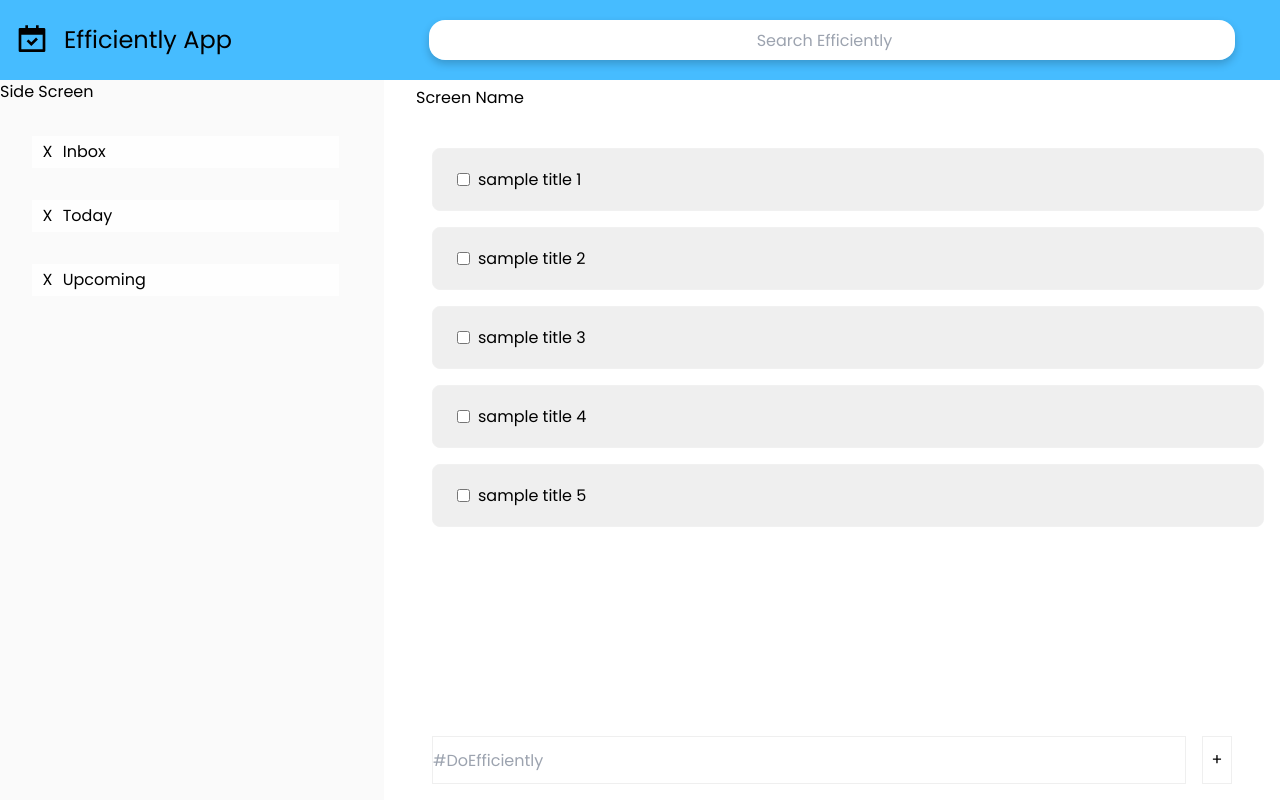
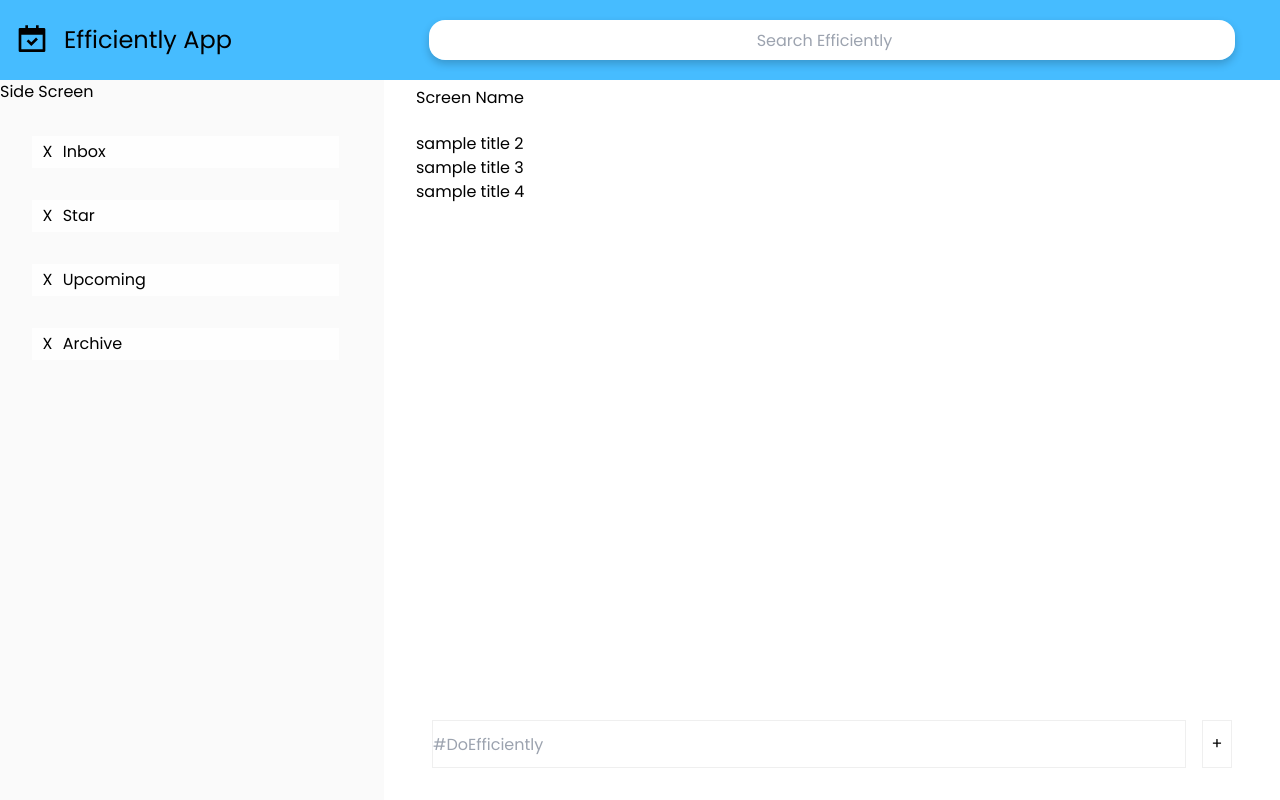
Before and after one commit to pythagoreaneng/efficiently-app-web, a React (Create React App) app: page / in a window 1280 px wide. Built offline with nearby package versions, Linux system fonts and the light colour scheme.

Commit message:
Add filtering

```diff
--- a/src/components/FilteredTasks.js
+++ b/src/components/FilteredTasks.js
@@ -23,22 +23,14 @@ const Checkbox = styled.input`
   margin: 0.5rem;
 `;
 
-const FilteredTasks = ({ tasks, completed }) => {
+const FilteredTasks = ({ tasks, inboxTasks, archiveTasks }) => {
   return (
     <>
       <TasksContainer>
-        {tasks.map((task) => {
-          return (
-            <div>
-              {!completed && (
-                <TaskContainer>
-                  <Checkbox type="checkbox" />
-                  {task.title}
-                </TaskContainer>
-              )}
-            </div>
-          );
-        })}
+        {inboxTasks &&
+          tasks.map((inboxTasks) => {
+            <div>{inboxTasks.title}</div>;
+          })}
       </TasksContainer>
     </>
   );
--- a/src/components/TaskList.js
+++ b/src/components/TaskList.js
@@ -40,7 +40,7 @@ const test = [
     key: 5,
     title: "sample title 5",
     completed: true,
-    star: true,
+    star: false,
     "created-date": "07-24-2021",
     "due-date": "07-24-2021",
   },
@@ -75,7 +75,9 @@ const TasksContainer = styled.div`
   position: relative;
 `;
 
-const TaskList = ({ inbox, today, upcoming }) => {
+const TaskTitleContainer = styled.div``;
+
+const TaskList = ({ inbox, archive, star, upcoming }) => {
   const [tasks, setTasks] = useState(test);
   const addTask = (task) => {
     const newTasks = [task, ...tasks];
@@ -84,18 +86,29 @@ const TaskList = ({ inbox, today, upcoming }) => {
     console.log(tasks);
   };
 
-  const TaskTitleContainer = styled.div``;
+  const inboxTasks = tasks.filter((task) => !task.completed);
+  const archiveTasks = tasks.filter((task) => task.completed);
+  const starTasks = tasks.filter((task) => task.star);
+  const upcomingTasks = tasks.filter((task) => task.upcoming);
 
   return (
     <>
       <TasksContainer>
-        {inbox && <FilteredTasks tasks={tasks} completed={false} />}
-        {today &&
-          tasks.map((task) => {
+        {inbox &&
+          inboxTasks.map((task) => {
+            return <div>{task.title}</div>;
+          })}
+        {archive &&
+          archiveTasks.map((task) => {
+            return <div>{task.title}</div>;
+          })}
+
+        {star &&
+          starTasks.map((task) => {
             return <div>{task.title}</div>;
           })}
         {upcoming &&
-          tasks.map((task) => {
+          upcomingTasks.map((task) => {
             return <div>{task.title}</div>;
           })}
         <TaskFormContainer>
--- a/src/pages/today.js
+++ b/src/pages/archive.js
@@ -1,12 +1,12 @@
 import React from "react";
 import TaskList from "../components/TaskList";
 
-const today = () => {
+const archive = () => {
   return (
     <>
-      <TaskList today={today} />
+      <TaskList archive={archive} />
     </>
   );
 };
 
-export default today;
+export default archive;
--- a/src/pages/index.js
+++ b/src/pages/index.js
@@ -1,8 +1,9 @@
 import React, { useState } from "react";
 import styled from "styled-components";
 import inbox from "./inbox";
-import today from "./today";
+import star from "./star";
 import upcoming from "./upcoming";
+import archive from "./archive";
 import { RiCalendarCheckFill } from "react-icons/ri";
 
 const Container = styled.div`
@@ -136,13 +137,17 @@ const Home = ({ screenTitle }) => {
               <SectionIcon>X</SectionIcon>
               <SectionName>Inbox</SectionName>
             </SideSectionWrapper>
-            <SideSectionWrapper onClick={() => setMainScreen(today)}>
+            <SideSectionWrapper onClick={() => setMainScreen(star)}>
               <SectionIcon>X</SectionIcon>
-              <SectionName>Today</SectionName>
+              <SectionName>Star</SectionName>
             </SideSectionWrapper>
             <SideSectionWrapper onClick={() => setMainScreen(upcoming)}>
               <SectionIcon>X</SectionIcon>
               <SectionName>Upcoming</SectionName>
+            </SideSectionWrapper>
+            <SideSectionWrapper onClick={() => setMainScreen(archive)}>
+              <SectionIcon>X</SectionIcon>
+              <SectionName>Archive</SectionName>
             </SideSectionWrapper>
           </SideScreenContainer>
           <MainScreenContainer>
--- /dev/null
+++ b/src/pages/star.js
@@ -0,0 +1,12 @@
+import React from "react";
+import TaskList from "../components/TaskList";
+
+const star = () => {
+  return (
+    <>
+      <TaskList star={star} />
+    </>
+  );
+};
+
+export default star;
```
